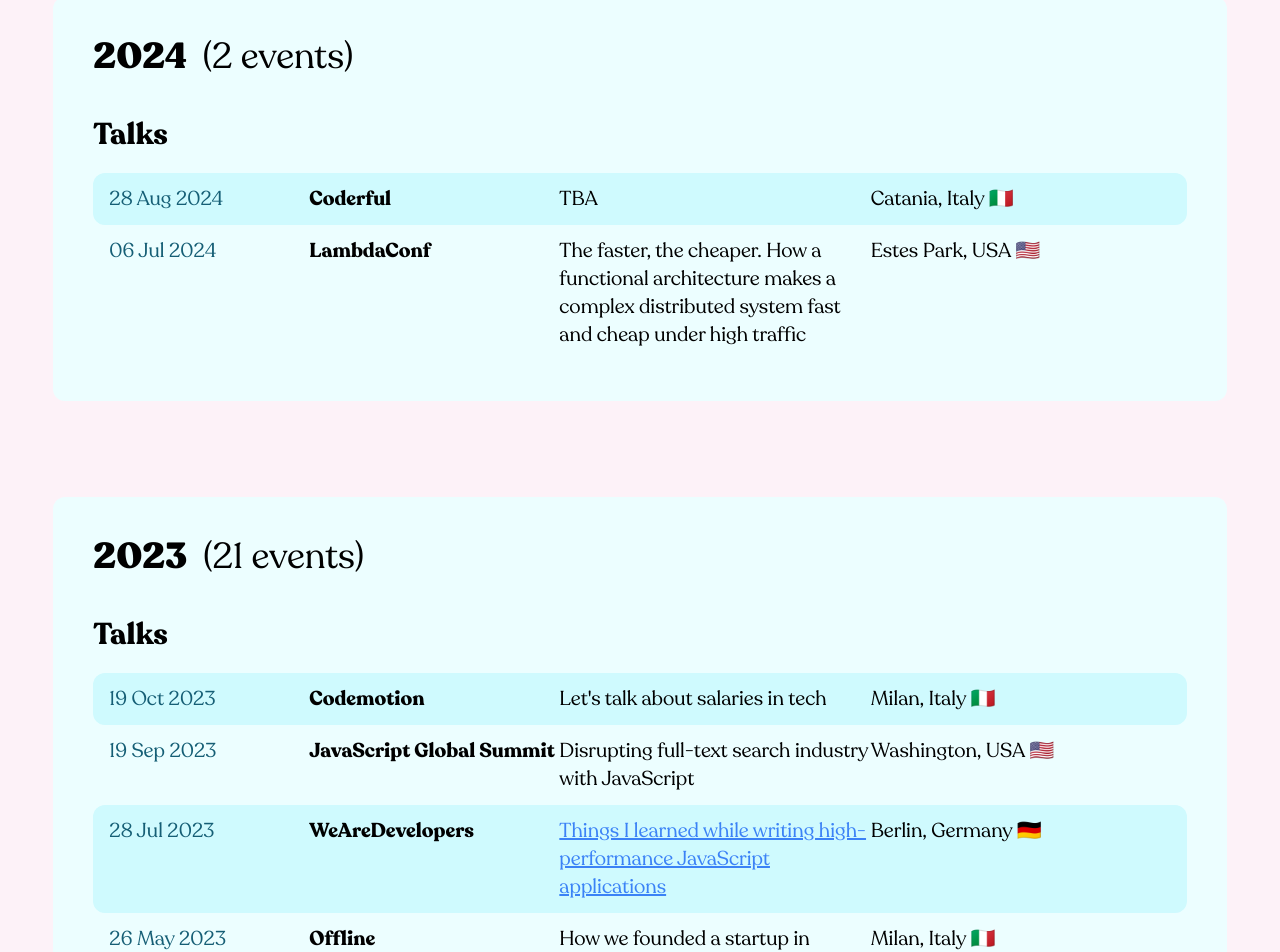
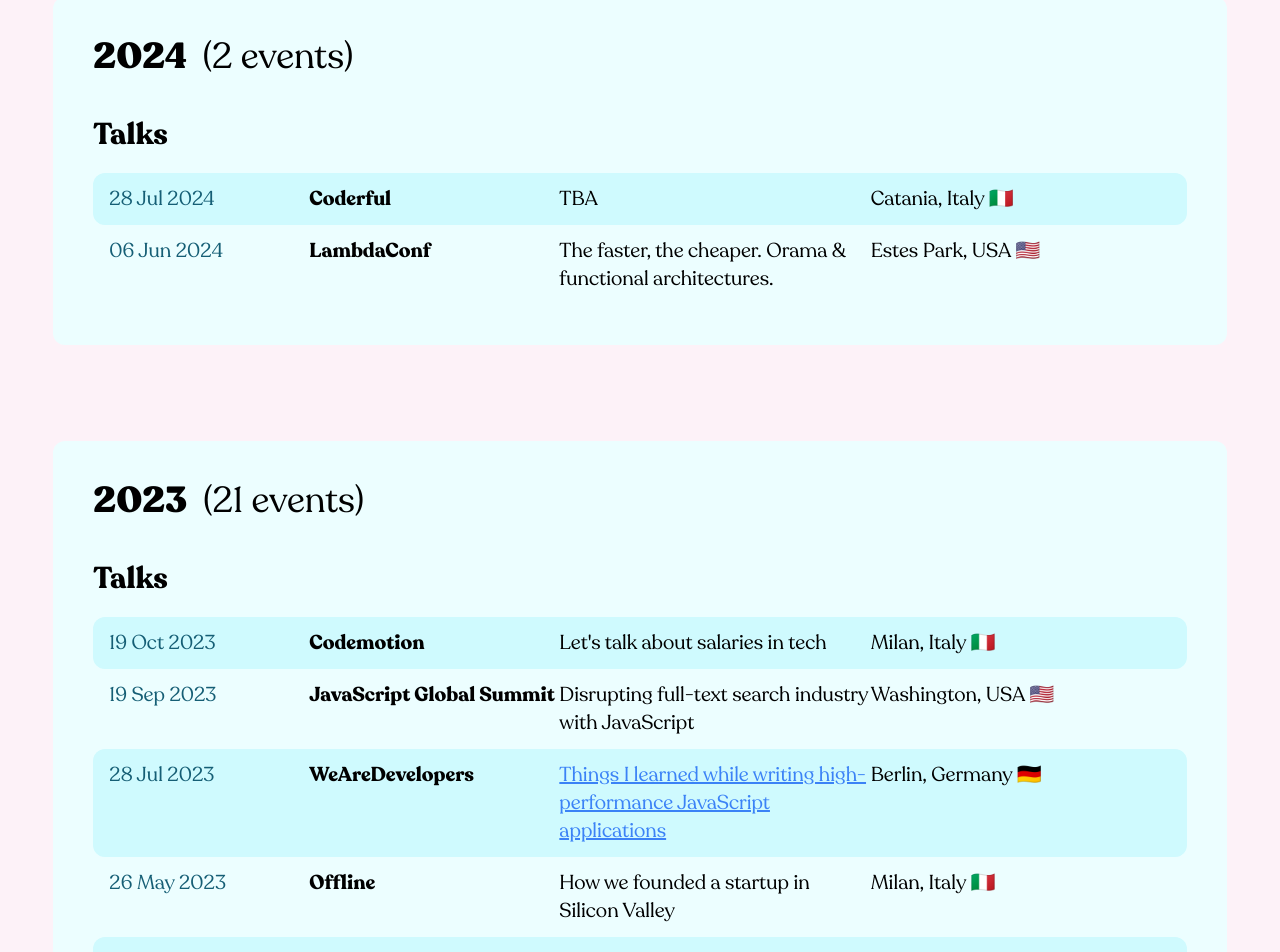
Before and after one commit to micheleriva/personal-website, a Next.js app: page /talks in a window 1280 px wide. Shown: the part 1023-1975 px from the top of the page. Built offline with nearby package versions, Linux system fonts and the light colour scheme.

Commit message:
Update events.js

```diff
--- a/data/events.js
+++ b/data/events.js
@@ -1025,19 +1025,19 @@ export default [
   },
   // 2024
   {
-    date: new Date(2024, 6, 6),
+    date: new Date(2024, 5, 6),
     event: "LambdaConf",
     city: "Estes Park",
     country: "USA",
     emoji: "🇺🇸",
-    title: "The faster, the cheaper. How a functional architecture makes a complex distributed system fast and cheap under high traffic",
+    title: "The faster, the cheaper. Orama & functional architectures.",
     url: null,
     language: "english",
     type: "talk",
     mode: "in-person",
   },
   {
-    date: new Date(2024, 7, 28),
+    date: new Date(2024, 6, 28),
     event: "Coderful",
     city: "Catania",
     country: "Italy",
```
